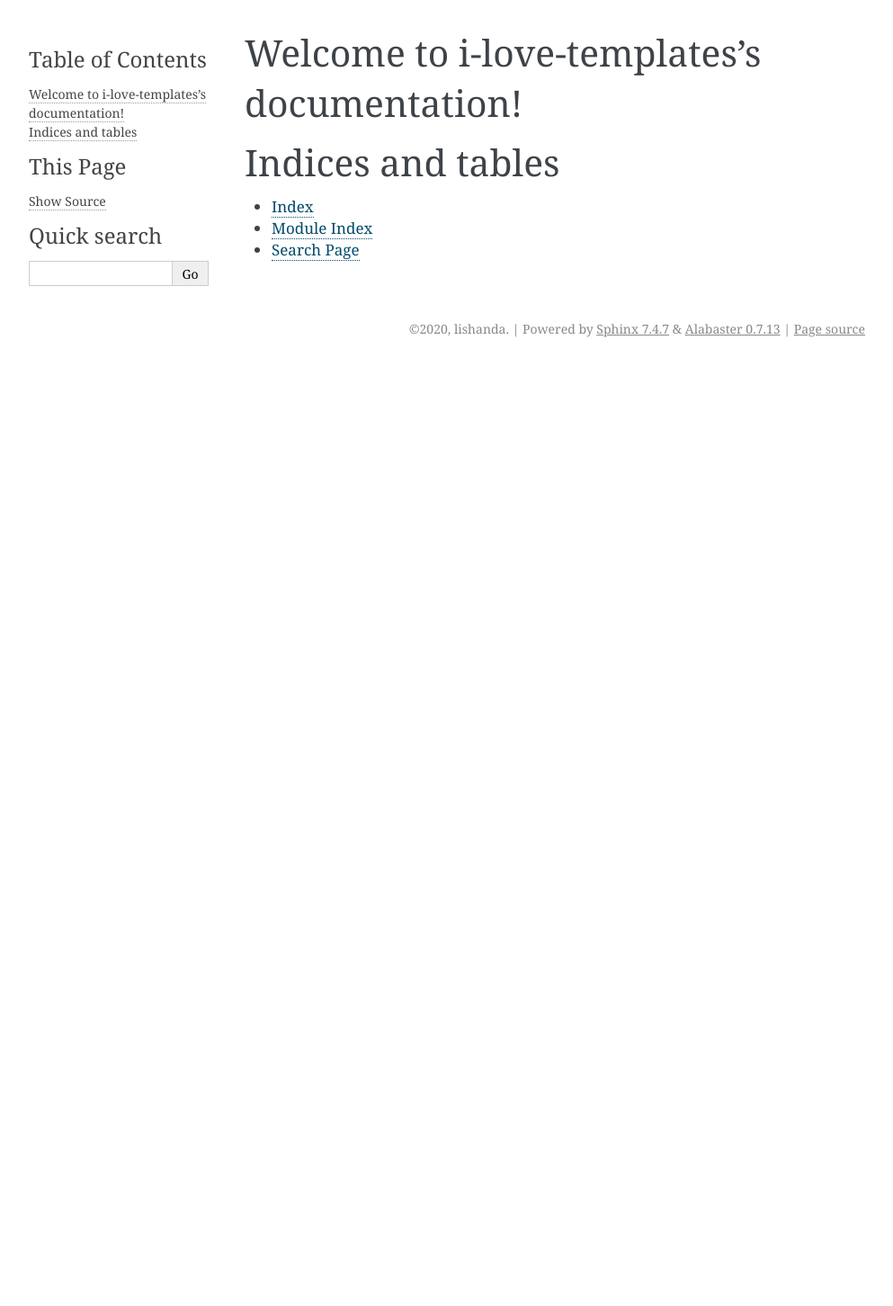
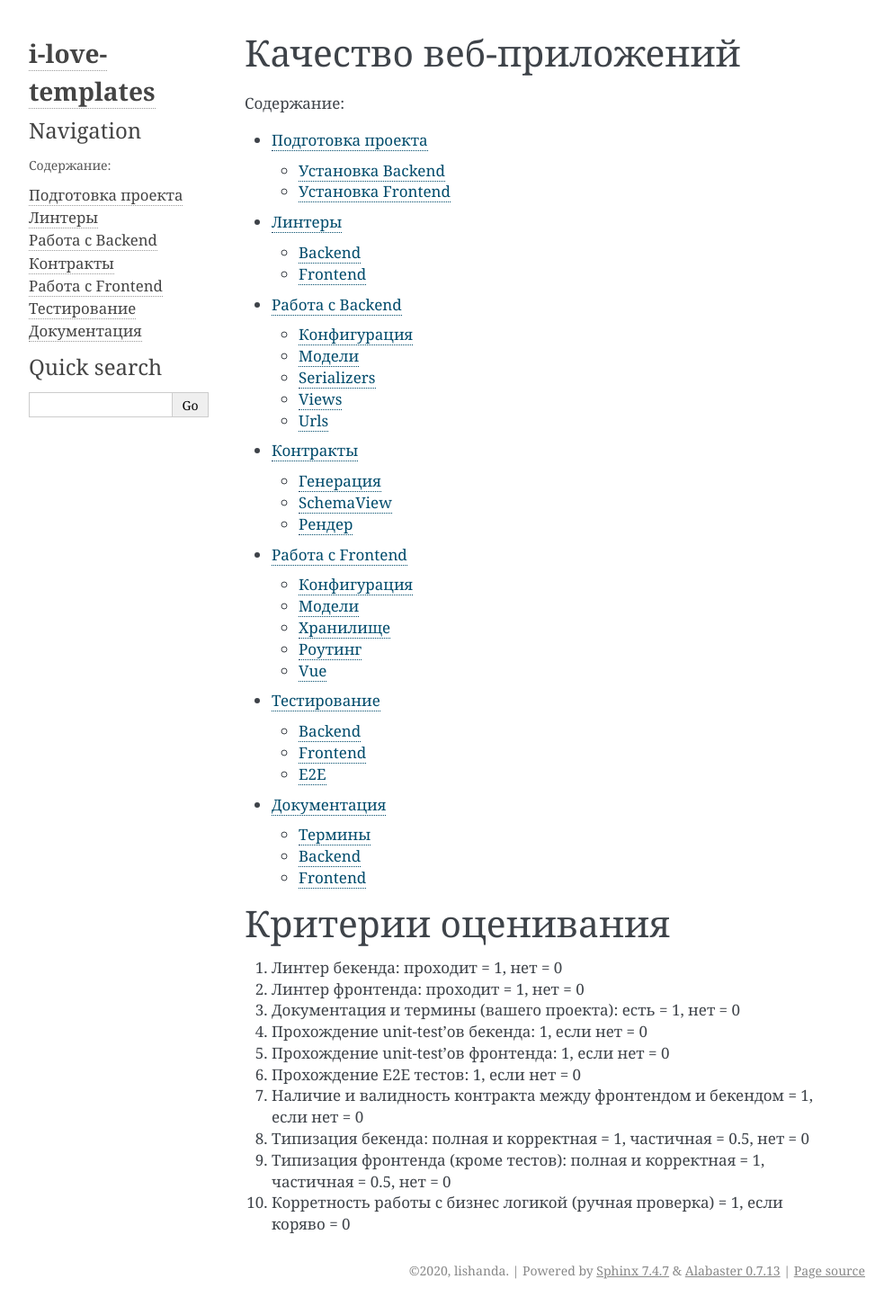
Before and after one commit to lishanda/i-love-templates, a Sphinx documentation site: the page built from docs/index.rst, in a window 1280 px wide. Shown: the whole page at 90% size, without its empty margins (148-1141 px from the left). Built offline with Sphinx 7.4.7, drawn with Linux system fonts in a browser that asks for light colours; before the commit the page ends 900 px from its top, so only the background shows below that.

Commit message:
Added sections

```diff
--- a/docs/conf.py
+++ b/docs/conf.py
@@ -66,3 +66,16 @@ html_theme = 'alabaster'
 # relative to this directory. They are copied after the builtin static files,
 # so a file named "default.css" will overwrite the builtin "default.css".
 html_static_path = ['_static']
+
+# Custom sidebar templates, must be a dictionary that maps document names
+# to template names.
+#
+# This is required for the alabaster theme
+# refs: http://alabaster.readthedocs.io/en/latest/installation.html#sidebars
+html_sidebars = {
+    '**': [
+        'about.html',
+        'navigation.html',
+        'searchbox.html',
+    ],
+}
--- a/docs/index.rst
+++ b/docs/index.rst
@@ -3,18 +3,32 @@
    You can adapt this file completely to your liking, but it should at least
    contain the root `toctree` directive.
 
-Welcome to i-love-templates's documentation!
-============================================
+Качество веб-приложений
+=======================
 
 .. toctree::
    :maxdepth: 2
-   :caption: Contents:
+   :caption: Содержание:
+
+   pages/preparations.rst
+   pages/linters.rst
+   pages/backend.rst
+   pages/contract.rst
+   pages/frontend.rst
+   pages/tests.rst
+   pages/documentation.rst
 
 
+Критерии оценивания
+===================
 
-Indices and tables
-==================
-
-* :ref:`genindex`
-* :ref:`modindex`
-* :ref:`search`
+1. Линтер бекенда: проходит = 1, нет = 0
+2. Линтер фронтенда: проходит = 1, нет = 0
+3. Документация и термины (вашего проекта): есть = 1, нет = 0
+4. Прохождение unit-test'ов бекенда: 1, если нет = 0
+5. Прохождение unit-test'ов фронтенда: 1, если нет = 0
+6. Прохождение E2E тестов: 1, если нет = 0
+7. Наличие и валидность контракта между фронтендом и бекендом = 1, если нет = 0
+8. Типизация бекенда: полная и корректная = 1, частичная = 0.5, нет = 0
+9. Типизация фронтенда (кроме тестов): полная и корректная = 1, частичная = 0.5, нет = 0
+10. Корретность работы с бизнес логикой (ручная проверка) = 1, если коряво = 0
--- /dev/null
+++ b/docs/pages/backend.rst
@@ -0,0 +1,17 @@
+Работа с Backend
+====================
+
+Конфигурация
+------------
+
+Модели
+------
+
+Serializers
+-----------
+
+Views
+-----
+
+Urls
+----
--- /dev/null
+++ b/docs/pages/contract.rst
@@ -0,0 +1,16 @@
+Контракты
+=========
+
+Контракт - это описание методов API.
+
+Далее будем рассматривать спецификацию Swagger (ранее OpenAPI).
+
+
+Генерация
+---------
+
+SchemaView
+----------
+
+Рендер
+------
--- /dev/null
+++ b/docs/pages/documentation.rst
@@ -0,0 +1,11 @@
+Документация
+============
+
+Термины
+-------
+
+Backend
+-------
+
+Frontend
+--------
--- /dev/null
+++ b/docs/pages/frontend.rst
@@ -0,0 +1,17 @@
+Работа с Frontend
+=================
+
+Конфигурация
+------------
+
+Модели
+------
+
+Хранилище
+---------
+
+Роутинг
+-------
+
+Vue
+---
--- /dev/null
+++ b/docs/pages/linters.rst
@@ -0,0 +1,14 @@
+Линтеры
+=======
+
+
+Backend
+-------
+
+* wemake-style-guideline
+* flake8
+
+Frontend
+--------
+
+* eslint
--- /dev/null
+++ b/docs/pages/preparations.rst
@@ -0,0 +1,8 @@
+Подготовка проекта
+==================
+
+Установка Backend
+-----------------
+
+Установка Frontend
+------------------
--- /dev/null
+++ b/docs/pages/tests.rst
@@ -0,0 +1,12 @@
+Тестирование
+============
+
+
+Backend
+-------
+
+Frontend
+--------
+
+E2E
+---
```
